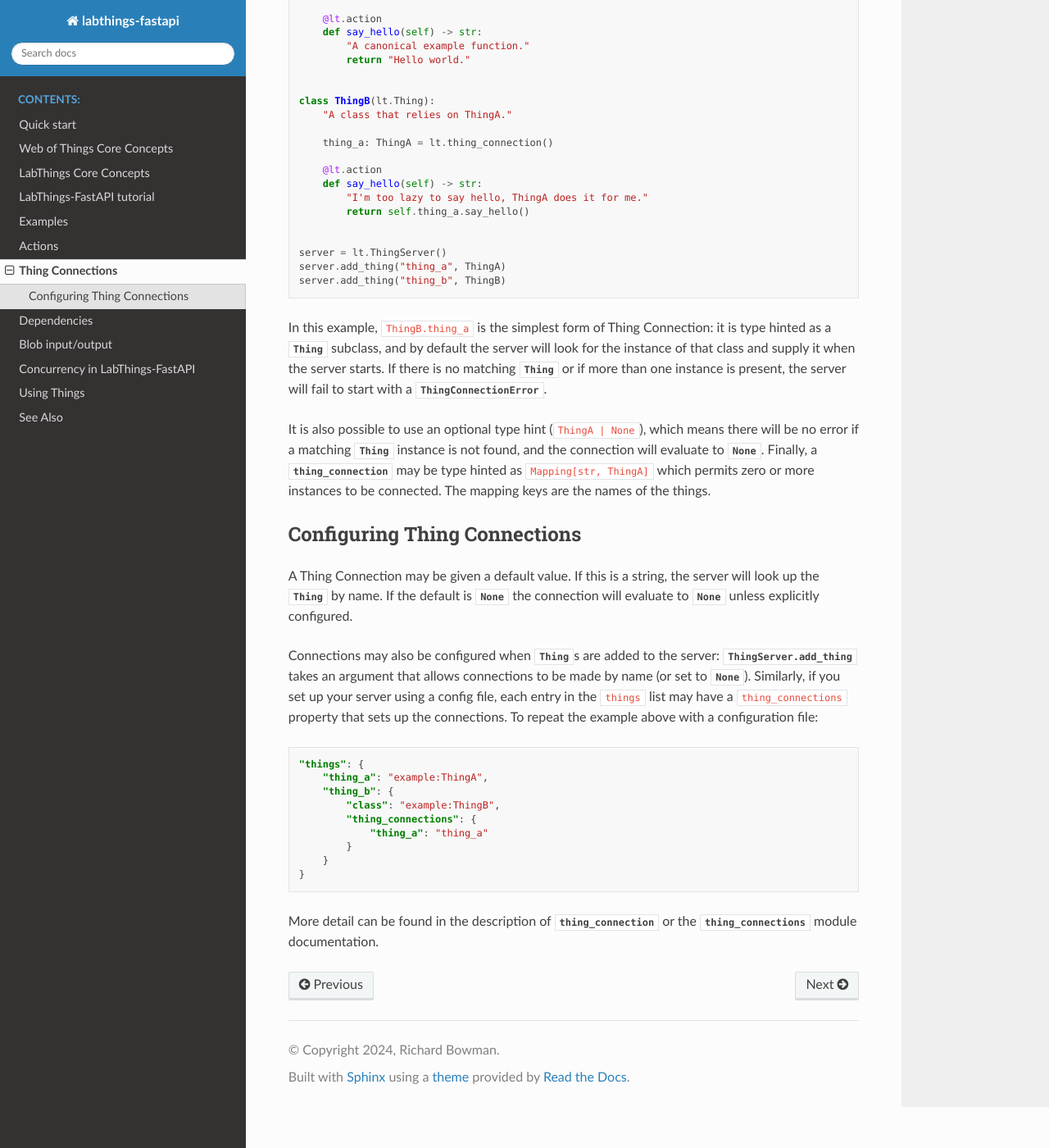
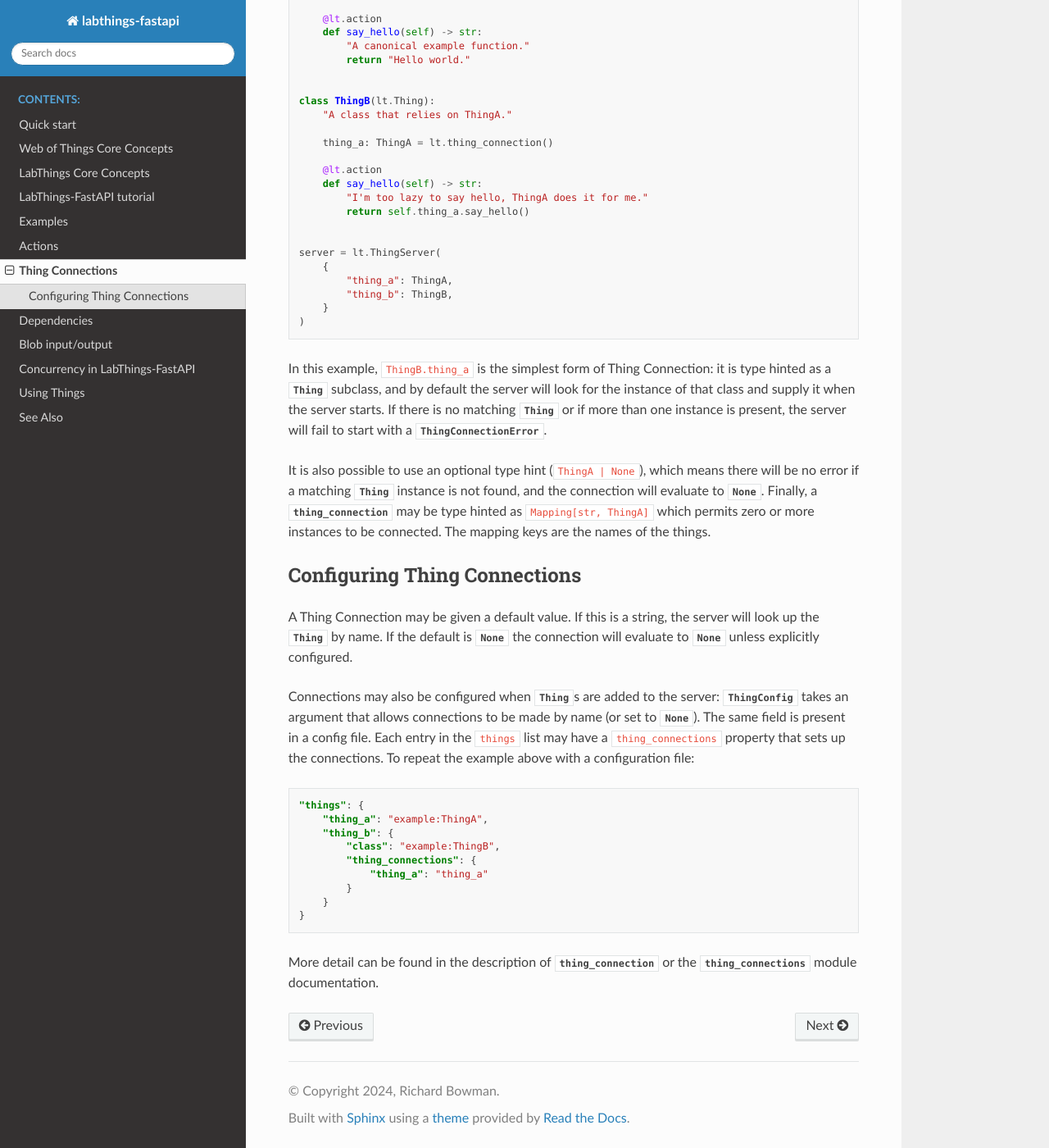
Before and after one commit to labthings/labthings-fastapi, a Sphinx documentation site: the page built from docs/source/thing_connections.rst, in a window 1280 px wide and 1400 px high, scrolled down 550 px. Shown: the whole window at 82% size. Built offline with Sphinx 7.4.7 and the Read the Docs theme 3.1.0, drawn with Linux system fonts in a browser that asks for light colours; pages that are not in the unit, such as notebooks, are missing from menus; the version number is read from the project's files by our own code.

Commit message:
Update example/documentation code examples.

```diff
--- a/docs/source/dependencies/example.py
+++ b/docs/source/dependencies/example.py
@@ -18,9 +18,12 @@ class TestThing(lt.Thing):
         my_thing.increment_counter()
 
 
-server = lt.ThingServer()
-server.add_thing("mything", MyThing)
-server.add_thing("testthing", TestThing)
+server = lt.ThingServer(
+    {
+        "mything": MyThing,
+        "testthing": TestThing,
+    }
+)
 
 if __name__ == "__main__":
     import uvicorn
--- a/docs/source/quickstart/counter.py
+++ b/docs/source/quickstart/counter.py
@@ -31,10 +31,7 @@ class TestThing(lt.Thing):
 if __name__ == "__main__":
     import uvicorn
 
-    server = lt.ThingServer()
-
-    # The line below creates a TestThing instance and adds it to the server
-    server.add_thing("counter", TestThing)
+    server = lt.ThingServer({"counter": TestThing})
 
     # We run the server using `uvicorn`:
     uvicorn.run(server.app, port=5000)
--- a/docs/source/thing_connections.rst
+++ b/docs/source/thing_connections.rst
@@ -42,9 +42,12 @@ The following example shows the use of a Thing Connection:
             return self.thing_a.say_hello()
 
 
-    server = lt.ThingServer()
-    server.add_thing("thing_a", ThingA)
-    server.add_thing("thing_b", ThingB)
+    server = lt.ThingServer(
+        {
+            "thing_a": ThingA,
+            "thing_b": ThingB,
+        }
+    )
 
 
 In this example, ``ThingB.thing_a`` is the simplest form of Thing Connection: it
@@ -67,9 +70,9 @@ will look up the `.Thing` by name. If the default is `None` the connection will
 evaluate to `None` unless explicitly configured.
 
 Connections may also be configured when `.Thing`\ s are added to the server:
-`.ThingServer.add_thing` takes an argument that allows connections to be made
-by name (or set to `None`). Similarly, if you set up your server using a config
-file, each entry in the ``things`` list may have a ``thing_connections`` property
+`.ThingConfig` takes an argument that allows connections to be made
+by name (or set to `None`). The same field is present in a config
+file. Each entry in the ``things`` list may have a ``thing_connections`` property
 that sets up the connections. To repeat the example above with a configuration
 file:
 
--- a/docs/source/tutorial/writing_a_thing.rst
+++ b/docs/source/tutorial/writing_a_thing.rst
@@ -30,8 +30,7 @@ Our first Thing will pretend to be a light: we can set its brightness and turn i
             self.is_on = not self.is_on
 
 
-    server = lt.ThingServer()
-    server.add_thing("light", Light)
+    server = lt.ThingServer({"light": Light})
 
     if __name__ == "__main__":
         import uvicorn
```
Also changed, not shown: 1 other file.
